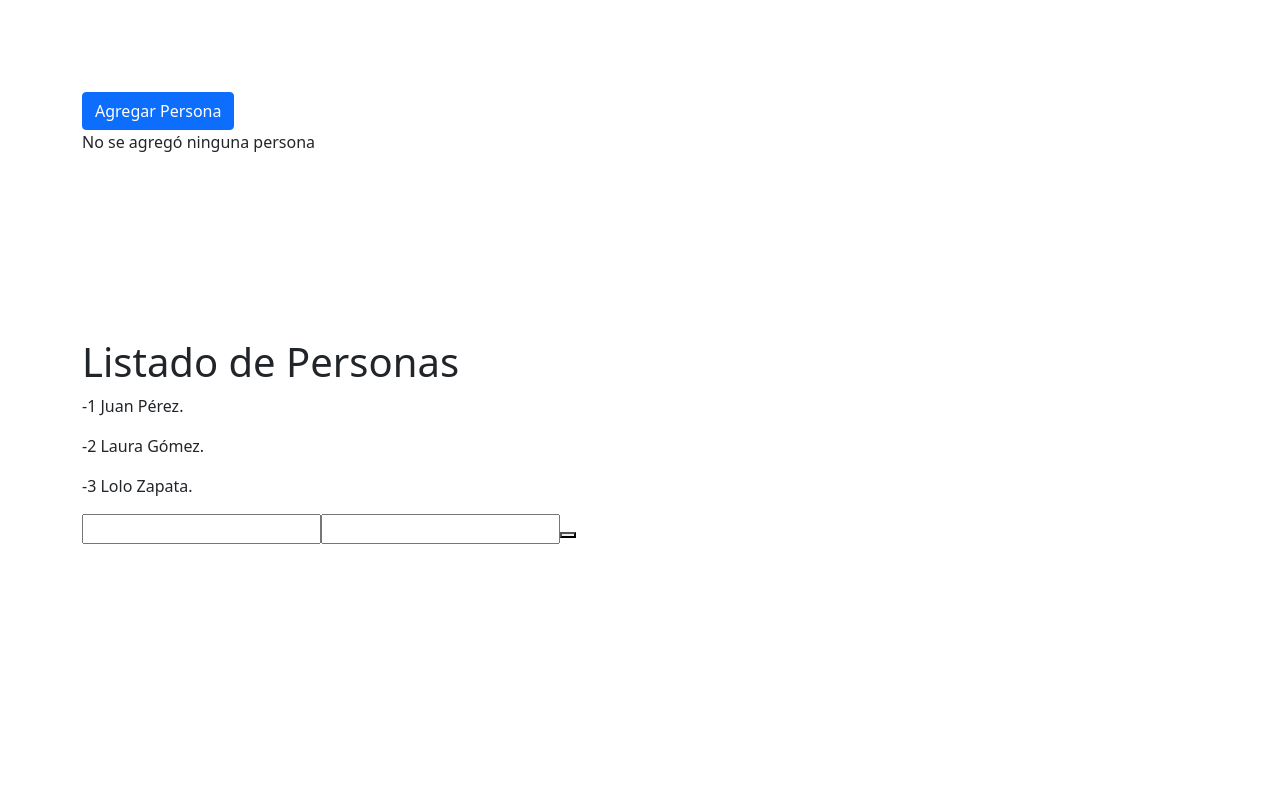
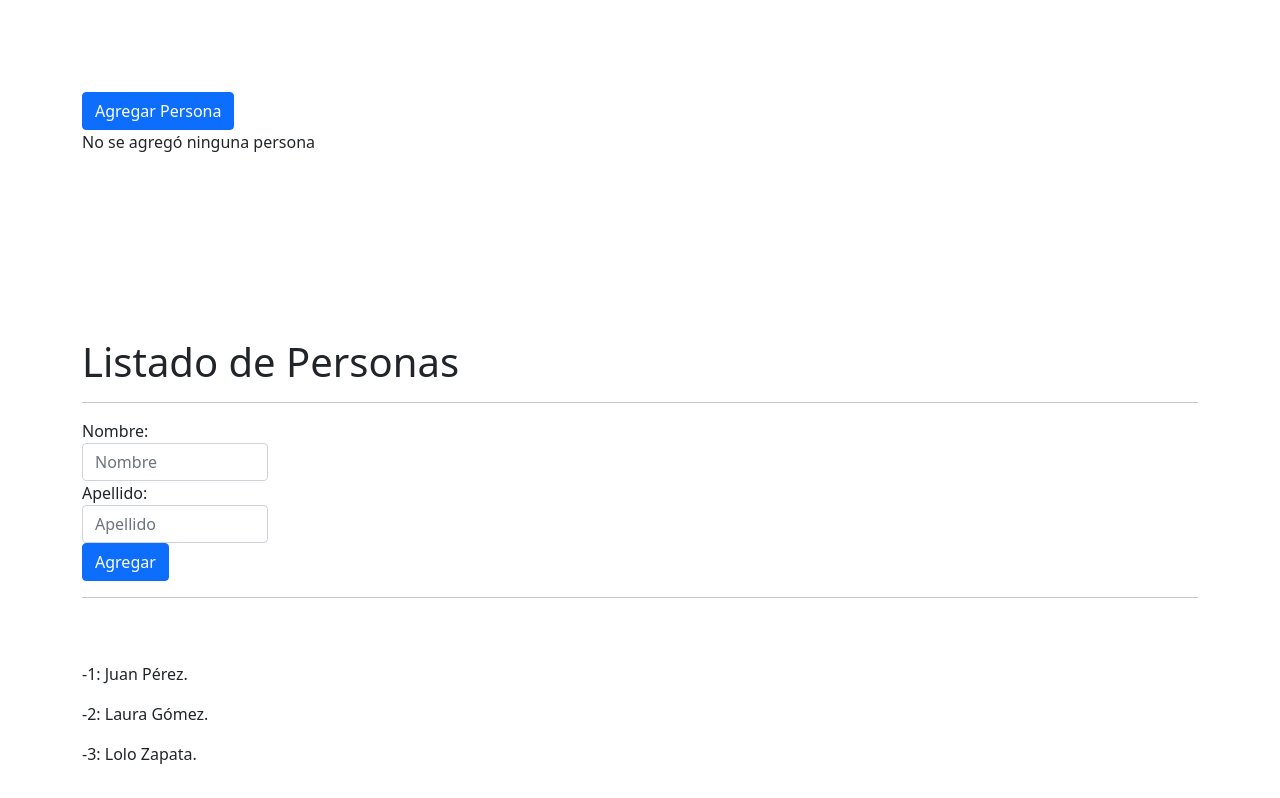
Before and after one commit to ivancostilla/proyecto-angular, an Angular app: page / in a window 1280 px wide. Shown: the part 835-1633 px from the top of the page. Before the commit the page ends 1379 px from the top, so only its background shows below. Built offline with nearby package versions, Linux system fonts and the light colour scheme.

Commit message:
agregado dinamico de elementos a un objeto

```diff
--- a/src/app/ng-for/ng-for.component.html
+++ b/src/app/ng-for/ng-for.component.html
@@ -1,19 +1,43 @@
 <div class="container">
   <h1>{{titulo}}</h1>
-  <!-- for de angular: -->
+  <hr/>
+  <!-- en este form agrego personas de forma dinamica -->
+  <form action="" class="form-row">
+    <div class="form-group col-md-2" >
+      <label for="nombre" class="sr-only">Nombre:</label>
+      <input
+      class="form-control"
+      name="nombre" id="nombre"
+      placeholder="Nombre"
+      type="text"
+      [(ngModel)]='nombreInput'/>
+    </div>
+    <div class="form-group col-md-2" >
+      <label for="apellido" class="sr-only">Apellido:</label>
+      <input
+      class="form-control"
+      name="apellido" id="apellido"
+      placeholder="Apellido"
+      type="text"
+      [(ngModel)]='apellidoInput'/>
+    </div>
+    <div class="col">
+      <button type="submit" class="btn btn-primary"
+      (click)='agregarPersona()'>Agregar</button>
+    </div>
+  </form>
+  <hr/>
+  <br/><br/>
+    <!-- for de angular: -->
   <!-- se declara una variable y le decimos que recorra cada persona
   en el objeto personas -->
   <!-- personas es el objeto que creamos en el ng-for.components.ts -->
   <!-- en el let i guardamos el index -->
     <div *ngFor='let persona of personas; let i =index'>
       <p>
-        <span>-{{ i+1 }} {{ persona.nombre }} </span>
+        <span>-{{ i+1 }}: {{ persona.nombre }} </span>
         <span>{{ persona.apellido }}.</span>
       </p>
     </div>
-  <form action="">
-    <input type="text">
-    <input type="text">
-    <button></button>
-  </form>
+    <br/><br/><br/><br/>
 </div>
--- a/src/app/ng-for/ng-for.component.ts
+++ b/src/app/ng-for/ng-for.component.ts
@@ -9,9 +9,19 @@ import { Persona } from './persona.model';
 export class NgForComponent {
 
 titulo: string = 'Listado de Personas';
+nombreInput: string = '';
+apellidoInput: string = '';
+
 personas: Persona[] = [
   new Persona('Juan','Pérez'),
   new Persona('Laura', 'Gómez'),
   new Persona('Lolo', 'Zapata')
 ]
+
+agregarPersona(){
+  let persona1 = new Persona(this.nombreInput,this.apellidoInput)
+  //dos formas de agregar dinamicamente 1 persona:
+  // this.personas.push( persona1 );
+  this.personas = [...this.personas, persona1]
 }
+}
```
